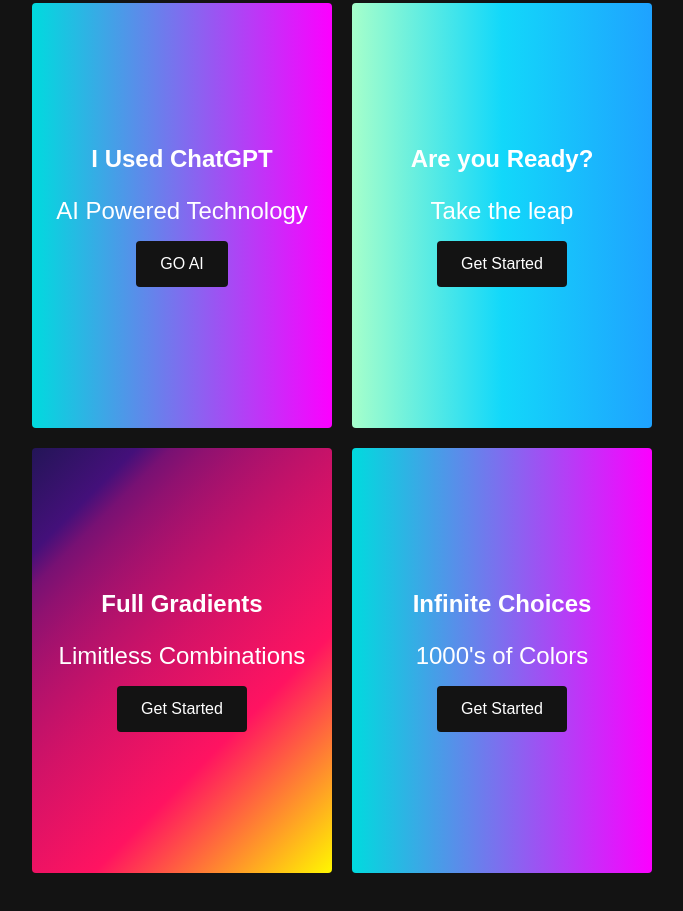
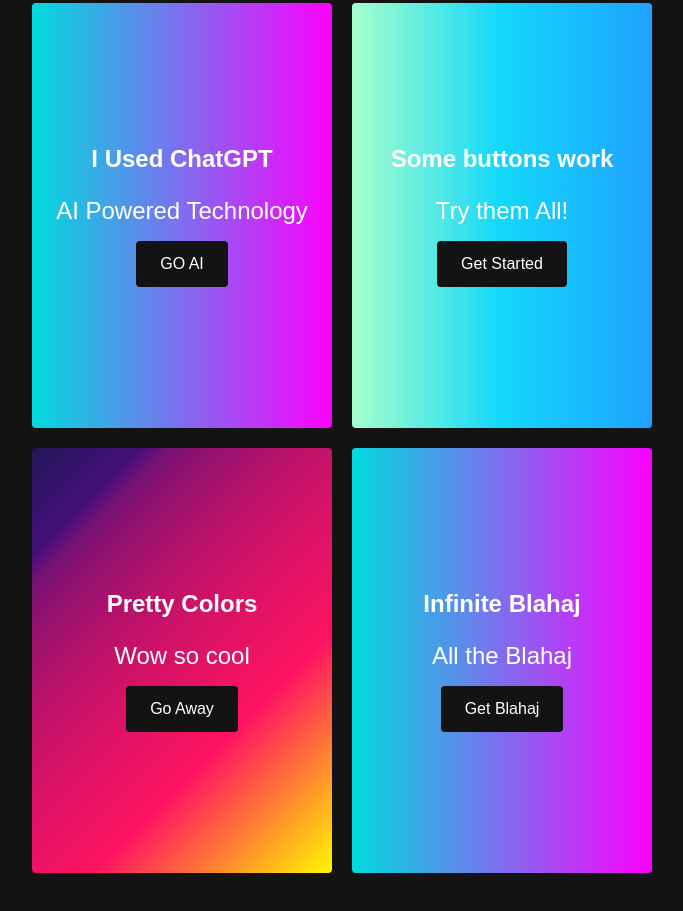
Before and after one commit to InfinityBowman/Website-Test, a plain HTML site: page index.html in a window 1280 px wide. Shown: the part 2100-3011 px from the top of the page, without its empty margins (298-981 px from the left). Drawn offline with Linux system fonts and the light colour scheme.

Commit message:
Added blahaj button and some other text, scrolling section highlight is now broken

```diff
--- a/index.html
+++ b/index.html
@@ -71,19 +71,19 @@
                 <div class="services__btn"><button>GO AI</button></div>
             </div>
             <div class="services__card">
-                <h2>Are you Ready?</h2>
-                <p>Take the leap</p>
+                <h2>Some buttons work</h2>
+                <p>Try them All!</p>
                 <div class="services__btn"><button>Get Started</button></div>
             </div>
             <div class="services__card">
-                <h2>Full Gradients</h2>
-                <p>Limitless Combinations</p>
-                <div class="services__btn"><button>Get Started</button></div>
+                <h2>Pretty Colors</h2>
+                <p>Wow so cool</p>
+                <div class="services__btn"><button>Go Away</button></div>
             </div>
             <div class="services__card">
-                <h2>Infinite Choices</h2>
-                <p>1000's of Colors</p>
-                <div class="services__btn"><button>Get Started</button></div>
+                <h2>Infinite Blahaj</h2>
+                <p>All the Blahaj</p>
+                <div class="services__btn" id="service-card-4"><button>Get Blahaj</button></div>
             </div>
         </div>
     </div>
--- a/pages.js
+++ b/pages.js
@@ -40,3 +40,10 @@
         window.location.href = 'index.html';
     }
 });
+
+document.getElementById('service-card-4').addEventListener('click', function(event) {
+    // Prevent the default behavior of the link
+    event.preventDefault();
+    // IKEA website Blahaj
+    window.open('https://www.ikea.com/us/en/p/blahaj-soft-toy-shark-90373590/', '_blank');
+});
```
